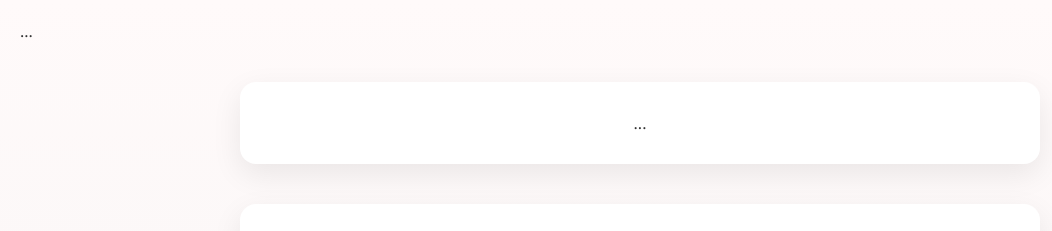
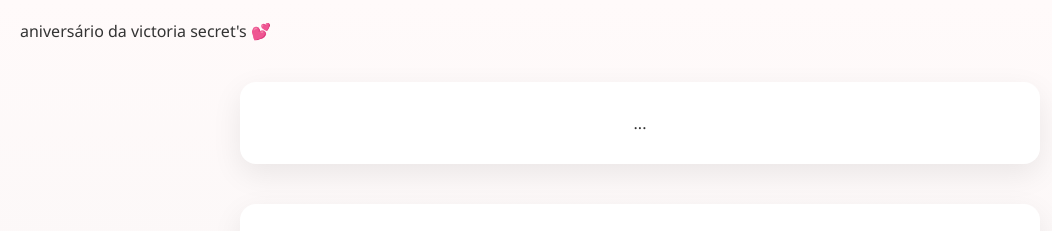
Before and after one commit to isaadsl/vi, a plain HTML site: page index.html in a window 1280 px wide. Shown: the top 231 px of the page, without its empty margins (0-1052 px from the left). Drawn offline with Linux system fonts and the light colour scheme.

Commit message:
Update index.html

```diff
--- a/index.html
+++ b/index.html
@@ -1,8 +1,8 @@
 <!DOCTYPE html>
 <html lang="pt-BR">
   <head>
-    ...
-  </head>
+    aniversário da victoria secret's
+  </head> 💕
   <body>
     <div class="container">
       ...
```
